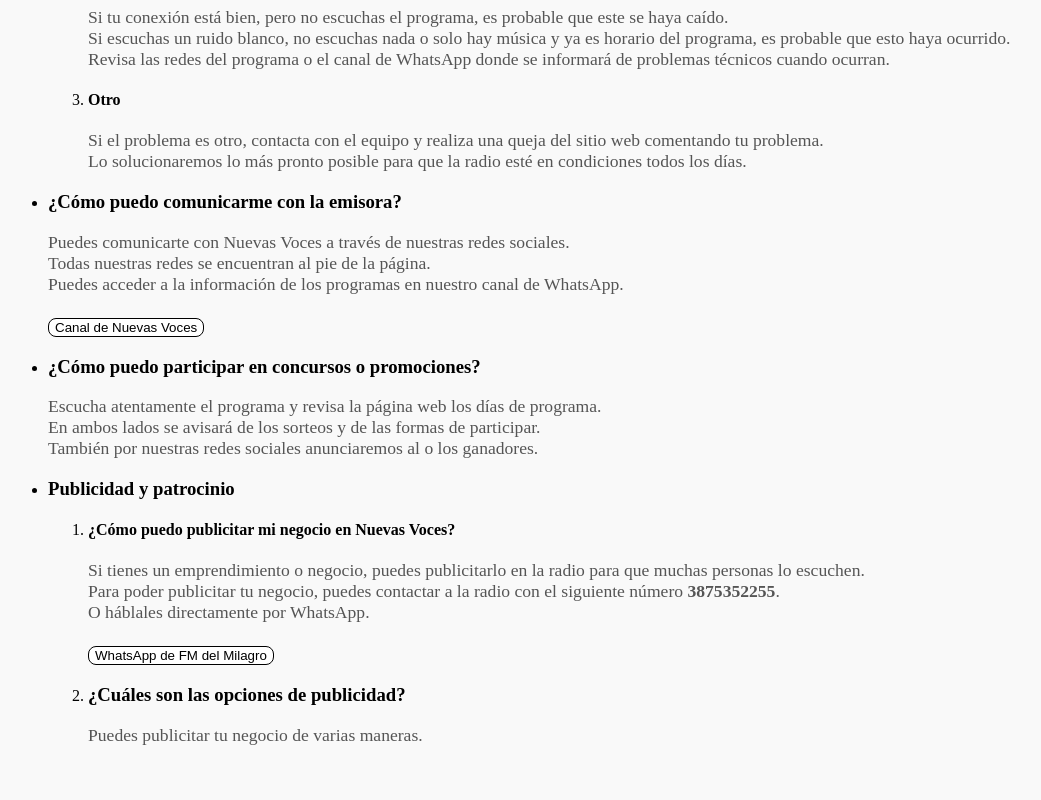
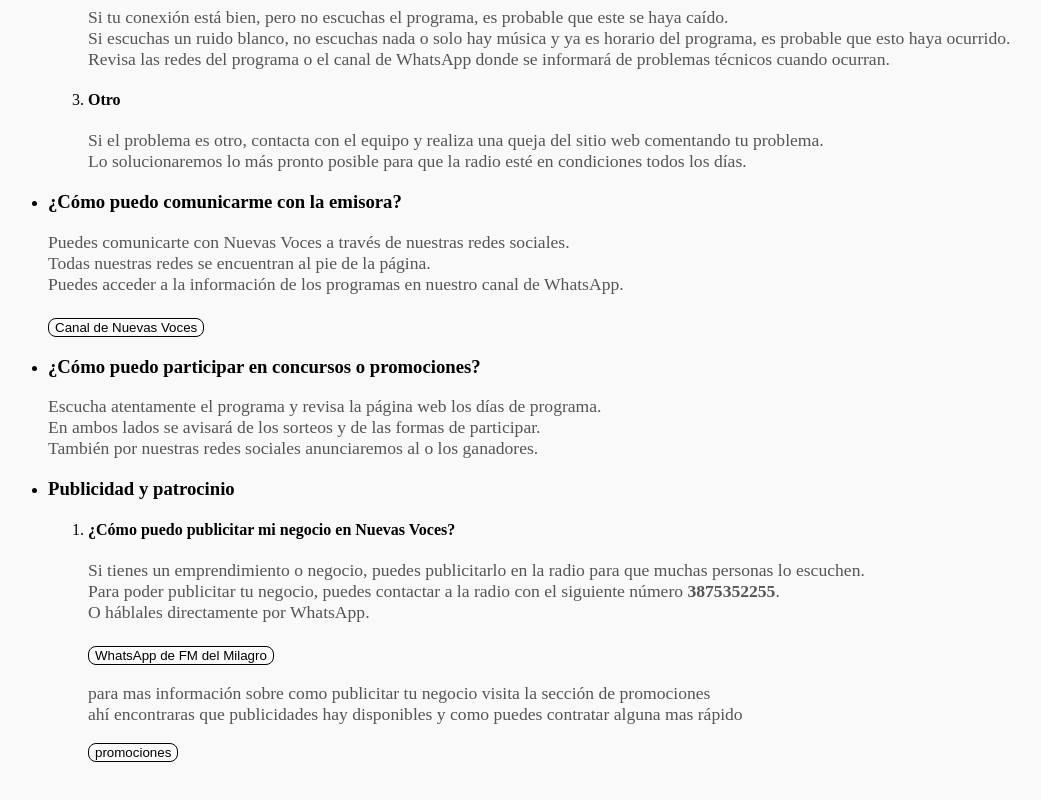
Before and after one commit to rchgst/fmdelmilagronuevasvoces, a plain HTML site: page paginas_html/informacion.html in a window 1280 px wide. Shown: the part 1199-1999 px from the top of the page, without its empty margins (32-1073 px from the left). Drawn offline with Linux system fonts and the light colour scheme.

Commit message:
beta 9.1 mudanza de repositorio

```diff
--- a/paginas_html/informacion.html
+++ b/paginas_html/informacion.html
@@ -157,12 +157,13 @@
                                             </a>
                                         </p>
                                     </li>
-                                    <li>
-                                        <h3>¿Cuáles son las opciones de publicidad?</h3>
-                                        <p>
-                                            Puedes publicitar tu negocio de varias maneras.
-                                        </p>
-                                    </li>
+                                    <p>
+                                        para mas información sobre como publicitar tu negocio visita la sección de promociones <br/>
+                                        ahí encontraras que publicidades hay disponibles y como puedes contratar alguna mas rápido
+                                    </p>
+                                    <a href="galeria.html" target="marco">
+                                        <button>promociones</button>
+                                    </a>
                                 </ol>
                             </li>
                         </ul>
```
